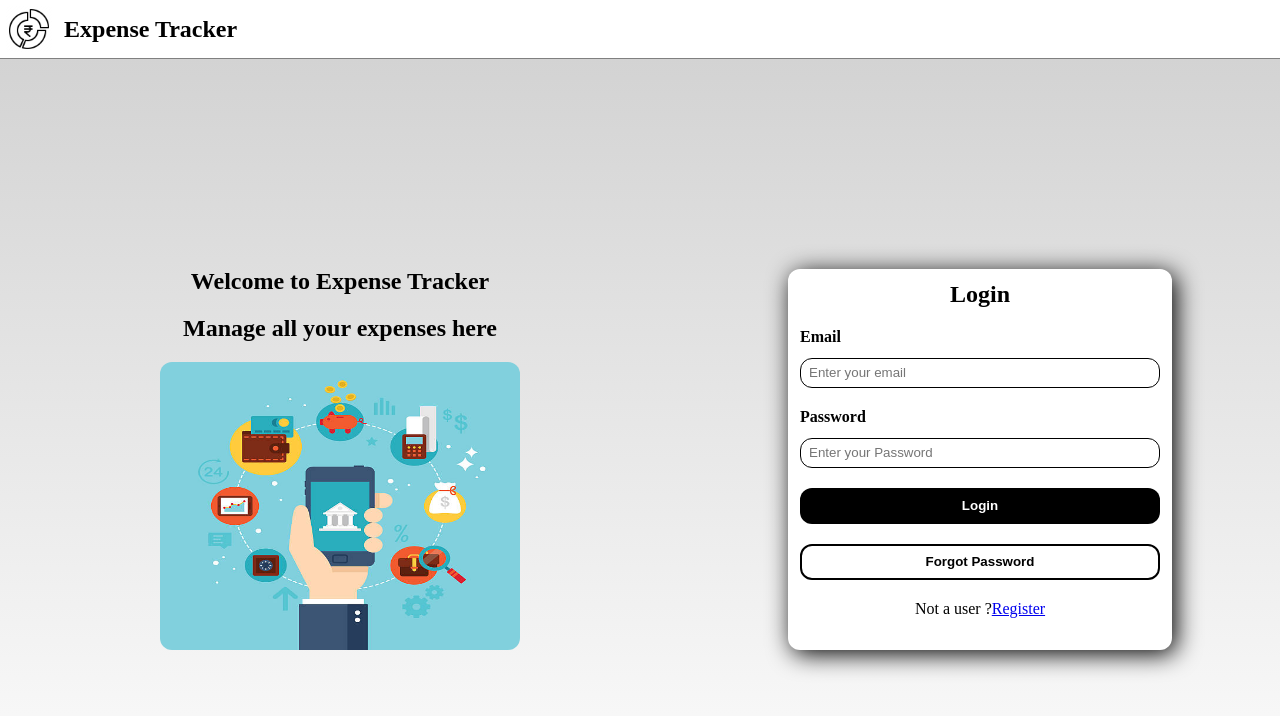
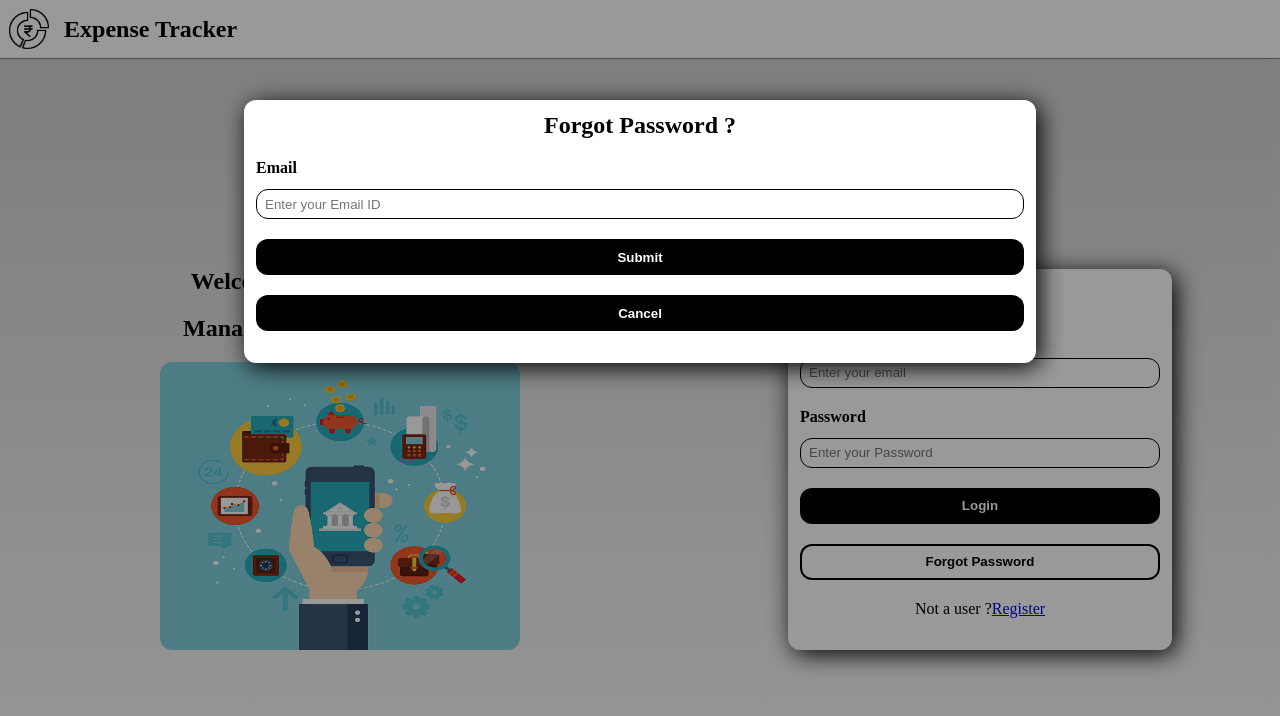
Before and after one commit to mittalabhyu/Fullstack_MERN, a React (Create React App) app in the folder expense_tracker/: page / in a window 1280 px wide. Both pictures are taken after a click on the button "Forgot Password". Shown: the top 716 px of the page. Built offline with nearby package versions, Linux system fonts and the light colour scheme.

Commit message:
new modal

```diff
--- a/expense_tracker/src/asset/css/App.css
+++ b/expense_tracker/src/asset/css/App.css
@@ -201,6 +201,34 @@ border-bottom: 1px solid gray;
   background-color: rgba(0,0,0,0.4); /* Black w/ opacity */
   justify-items: center;
 }
+.modal3 {
+  display: none; /* Hidden by default */
+  position: fixed; /* Stay in place */
+  z-index: 1; /* Sit on top */
+  padding-top: 100px; /* Location of the box */
+  left: 0;
+  top: 0;
+  width: 100%; /* Full width */
+  height: 100%; /* Full height */
+  overflow: auto; /* Enable scroll if needed */
+  background-color: rgb(0,0,0); /* Fallback color */
+  background-color: rgba(0,0,0,0.4); /* Black w/ opacity */
+  justify-items: center;
+}
+.modal4 {
+  display: none; /* Hidden by default */
+  position: fixed; /* Stay in place */
+  z-index: 1; /* Sit on top */
+  padding-top: 100px; /* Location of the box */
+  left: 0;
+  top: 0;
+  width: 100%; /* Full width */
+  height: 100%; /* Full height */
+  overflow: auto; /* Enable scroll if needed */
+  background-color: rgb(0,0,0); /* Fallback color */
+  background-color: rgba(0,0,0,0.4); /* Black w/ opacity */
+  justify-items: center;
+}
 
 /* Modal Content */
 .modal-content {
--- a/expense_tracker/src/components/Homepage.js
+++ b/expense_tracker/src/components/Homepage.js
@@ -5,11 +5,51 @@ function Homepage() {
 
     const navigate = useNavigate();
     const [inputs, setInputs] = useState({})
+    const [inputs1, setInputs1] = useState({})
+    const [inputs2, setInputs2] = useState({})
     const [showerror, setShowError] = useState(false)
     const handleChange = (event) => {
         const name = event.target.name;
         const value = event.target.value;
         setInputs(values => ({ ...values, [name]: value }))
+    }
+    const handleChange1 = (event) => {
+        const name = event.target.name;
+        const value = event.target.value;
+        setInputs1(values => ({ ...values, [name]: value }))
+    }
+    const handleChange2 = (event) => {
+        const name = event.target.name;
+        const value = event.target.value;
+        setInputs2(values => ({ ...values, [name]: value }))
+    }
+    const openModal3 = () => {
+
+        var modal2 = document.getElementById("forgetModal");
+        console.log("CC")
+        modal2.style.display = "block";
+    }
+    const closeModal3 = (event) => {
+
+
+        var modal2 = document.getElementById("forgetModal");
+        modal2.style.display = "none";
+    }
+    const openModal4 = () => {
+
+        var modal4 = document.getElementById("forgetModal1");
+        console.log("CC")
+        modal4.style.display = "block";
+    }
+    const closeModal4 = (event) => {
+        var modal4 = document.getElementById("forgetModal1");
+        modal4.style.display = "none";
+    }
+    const forgetEmail = (event) => {
+        event.preventDefault();
+        console.log("Clicked", inputs);
+        closeModal3();
+        openModal4();
     }
 
 
@@ -24,6 +64,10 @@ function Homepage() {
             setShowError(true);
         }
     }
+    const updatePass = (event)=>{
+        event.preventDefault();
+        closeModal4();
+    }
     return (
         <div className='container'>
             <div className='leftcontainer'>
@@ -33,6 +77,80 @@ function Homepage() {
 
             </div>
             <div className='rightcontainer'>
+                <div id="forgetModal" className="modal3">
+                <div className='formcard'>
+                                <div>
+                                    <h2 style={{ alignSelf: 'center' }}>Forgot Password ?</h2>
+                                </div>
+                                <form onSubmit={forgetEmail}>
+                                    <div>
+                                        <label>
+                                            Email
+                                        </label>
+                                        <input
+                                            required
+                                            type="email"
+                                            placeholder='Enter your Email ID'
+                                            value={inputs1.fmail || ''}
+                                            onChange={handleChange1}
+                                            name='fmail'
+
+                                        />
+                                    </div>
+
+                                    <div>
+                                        <button>Submit</button>
+                                    </div>
+                                    <div>
+                                        <button onClick={closeModal3}>Cancel</button>
+                                    </div>
+
+                                </form>
+                            </div>
+                </div>
+                <div id="forgetModal1" className="modal4">
+       <div className='formcard'>
+                <div>
+                    <h2 style={{ alignSelf: 'center' }}>Update Password</h2>
+                </div>
+                <form onSubmit={updatePass}>
+                    <div>
+                        <label>
+                            New Password
+                        </label>
+                        <input
+                            required
+                            type="password"
+                            placeholder='Enter your new password'
+                            value={inputs2.fnpsw || ''}
+                            onChange={handleChange2}
+                            name='fnpsw'
+
+                        />
+                    </div>
+                    <div>
+                        <label>
+                            Confirm New Password
+                        </label>
+                        <input
+                            required
+                            type="password"
+                            placeholder='Confirm your new password'
+                            value={inputs2.fcnfpsw || ''}
+                            onChange={handleChange2}
+                            name='fcnfpsw'
+
+                        />
+                    </div>
+                    <div>
+                        <button>Submit</button>
+                    </div>
+                    <div>
+                        <button onClick={closeModal4}>Cancel</button>
+                    </div>
+                </form>
+            </div>
+                    </div>
                 <div className='formcard'>
                     <div>
                         <h2 style={{ alignSelf: 'center' }}>Login</h2>
@@ -80,7 +198,7 @@ function Homepage() {
 
                     </form>
                     <div>
-                        <button onClick={() => { alert("Email Sent") }} style={{ backgroundColor: 'white', color: 'black', border: '2px solid black' }}>Forgot Password</button>
+                        <button onClick={openModal3} style={{ backgroundColor: 'white', color: 'black', border: '2px solid black' }}>Forgot Password</button>
                     </div>
                     <div>
                         <span style={{ alignSelf: 'center' }}>Not a user ?<Link to="/register">Register</Link> </span>
```
